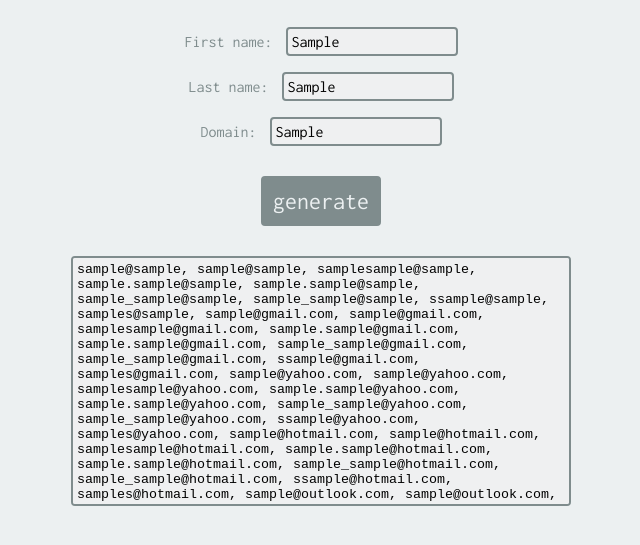
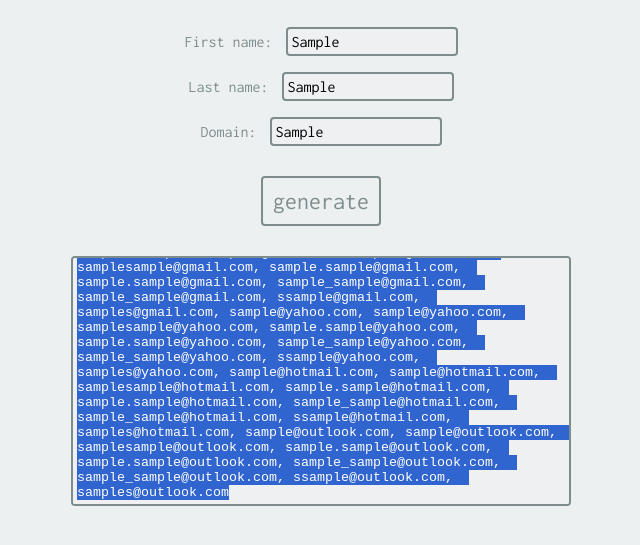
Before and after one commit to lukasschwab/emgen, a plain HTML site: page index.html in a window 1280 px wide. Both pictures are taken after typing "Sample", "Sample", "Sample" into the empty fields and a click on the button "generate". Shown: the part 165-710 px from the top of the page, without its empty margins (319-959 px from the left). Drawn offline with Linux system fonts and the light colour scheme.

Commit message:
Remove comma, auto-select output

```diff
--- a/index.html
+++ b/index.html
@@ -45,6 +45,9 @@
           // TODO: add others: firstl, lfirst...
           // TODO: clean up extra comma
         }
+        out.value = out.value.slice(0, -2);
+        out.focus();
+        out.select();
       }
     </script>
   </body>
```
Also changed, not shown: 1 other file.
